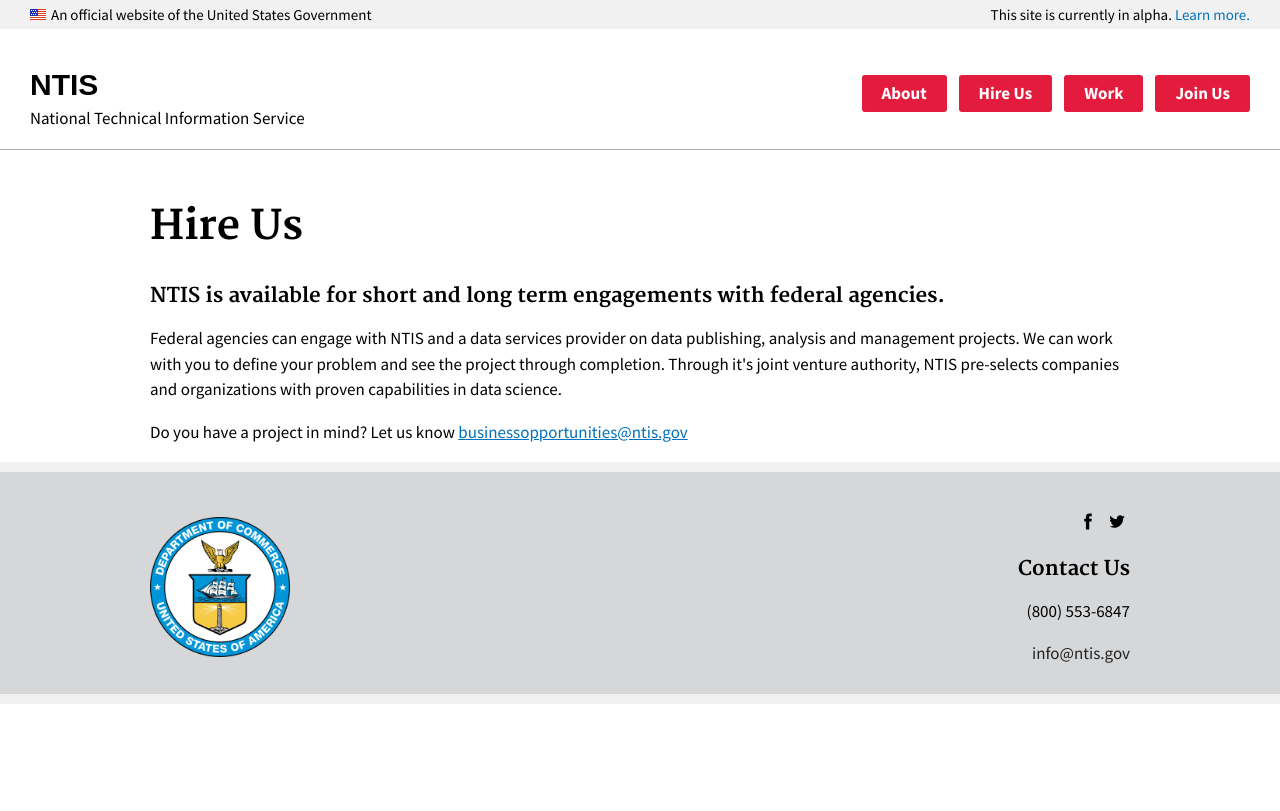
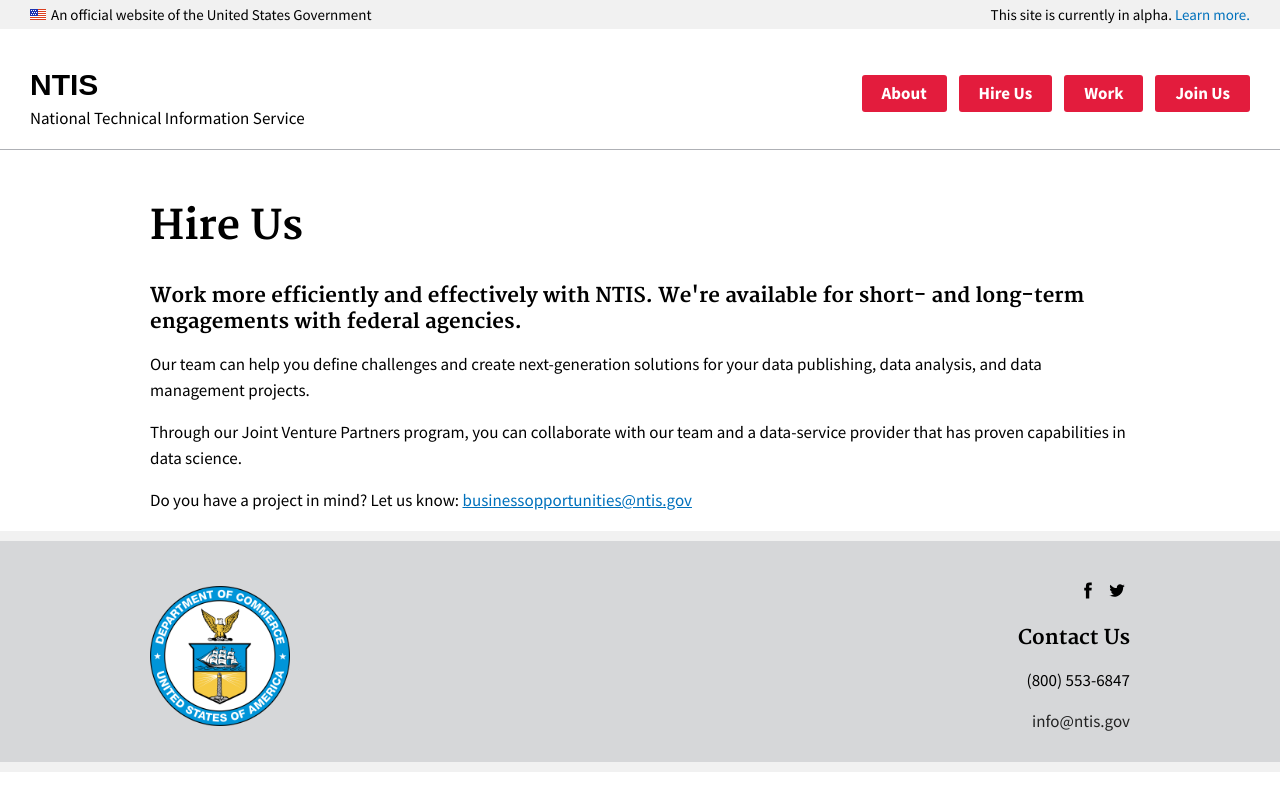
Before and after one commit to 18F/ntis-gov, a Jekyll site: the page built from hire.html, in a window 1280 px wide. Shown: the top 811 px of the page. Built offline with Jekyll 4.4.1, drawn with Linux system fonts in a browser that asks for light colours.

Commit message:
Tweaks content
This makes minor grammar fixes and refines the content for flow and style.

```diff
--- a/hire.html
+++ b/hire.html
@@ -7,10 +7,8 @@
 
     <h1>Hire Us</h1>
 
-    <h3>NTIS is available for short and long term engagements with federal agencies.</h3>
-    <p>Federal agencies can engage with NTIS and a data services provider on data publishing, analysis and management projects.
-    We can work with you to define your problem and see the project through completion. Through it's joint venture authority, NTIS
-    pre-selects companies and organizations with proven capabilities in data science.</p>
-
-    <p>Do you have a project in mind? Let us know <a href="mailto:businessopportunities@ntis.gov">businessopportunities@ntis.gov</a></p>
+    <h3>Work more efficiently and effectively with NTIS. We're available for short- and long-term engagements with federal agencies.</h3>
+    <p>Our team can help you define challenges and create next-generation solutions for your data publishing, data analysis, and data management projects.
+    <p> Through our Joint Venture Partners program, you can collaborate with our team and a data-service provider that has proven capabilities in data science.</p>
+    <p>Do you have a project in mind? Let us know: <a href="mailto:businessopportunities@ntis.gov">businessopportunities@ntis.gov</a></p>
 </div>
```
